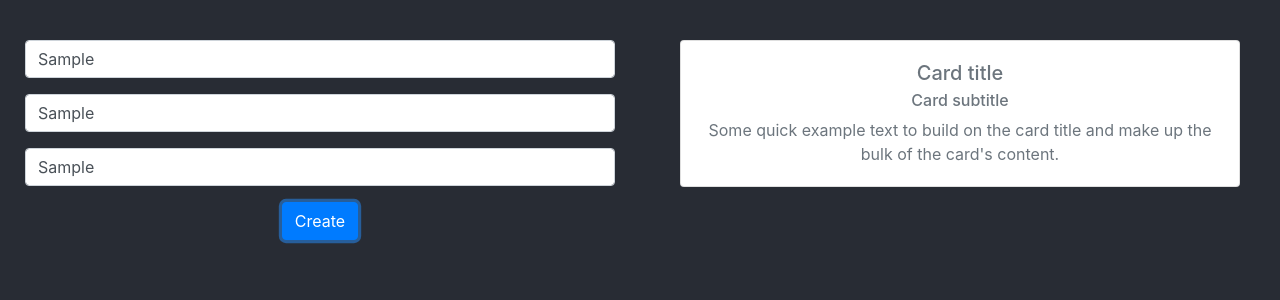
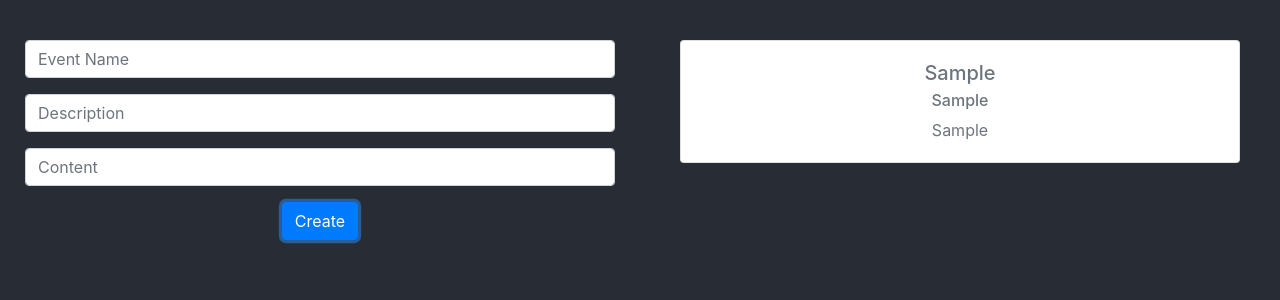
Before and after one commit to arn-dad/react-csp, a React (Create React App) app: page / in a window 1280 px wide. Both pictures are taken after typing "Sample", "Sample", "Sample" into the empty fields and a click on the button "Create". Shown: the top 300 px of the page. Built offline with nearby package versions, Linux system fonts and the light colour scheme.

Commit message:
class-example

```diff
--- a/src/App.js
+++ b/src/App.js
@@ -2,30 +2,73 @@
 import 'bootstrap/dist/css/bootstrap.min.css';
 import './App.css';
 
+const data = {
+  name: '',
+  description: '',
+  content: ''
+}
+
 class App extends React.Component {
+  constructor(props) {
+    super(props);
+    this.state = {
+      events   : [],
+      template : { ...data }
+    }
+  }
+
+  handleInputChange = (event) => {
+    const { name, value } = event.target;
+    const { template } = this.state;
+
+    this.setState({
+      template: {
+        ...template,
+        [name]: value
+      }
+    })
+  }
+
+  hendleSubmit = () => {
+    const { template, events } = this.state;
+    if (template.name && template.description) {
+      this.setState({
+        template: { ...data },
+        events: [ ...events, template ]
+      })
+    }
+  }
+
+
   render() {
+    const { events, template } = this.state;
     return (
       <div className="App">
         <div className="create-event">
-          <div class="form-group row">
-            <input type="text" className="form-control" id="name" placeholder="Event Name" />
+          <div className="form-group row">
+            <input type="text" value={template.name} onChange={this.handleInputChange} className="form-control" id="name" name='name' placeholder="Event Name" />
           </div>
-          <div class="form-group row">
-            <input type="text" className="form-control" id="description" placeholder="Description" />
+          <div className="form-group row">
+            <input type="text" value={template.description} onChange={this.handleInputChange} className="form-control" id="description" name='description' placeholder="Description" />
           </div>
-          <div class="form-group row">
-            <input type="text" className="form-control" id="content" placeholder="Content" />
+          <div className="form-group row">
+            <input type="text" value={template.content} onChange={this.handleInputChange} className="form-control" id="content" name='content' placeholder="Content" />
           </div>
-          <button type="button" class="btn btn-primary">Create</button>
+          <button type="button" onClick={this.hendleSubmit} className="btn btn-primary">Create</button>
         </div>
         <div className="events-tabel">
-          <div class="card">
-            <div class="card-body">
-              <h5 class="card-title">Card title</h5>
-              <h6 class="card-subtitle mb-2 text-muted">Card subtitle</h6>
-              <p class="card-text">Some quick example text to build on the card title and make up the bulk of the card's content.</p>
-            </div>
-          </div>
+          {events.map((item) => {
+            return (
+              <div className="card">
+                <div className="card-body">
+                  <h5 className="card-title">{item.name}</h5>
+                  <h6 className="card-subtitle mb-2 text-muted">{item.description}</h6>
+                  <p className="card-text">{item.content}</p>
+                </div>
+              </div>
+            )
+          })
+          }
         </div>
       </div>
     );
```
